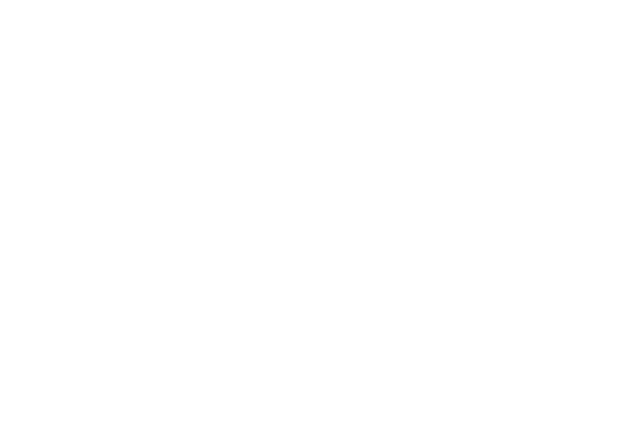
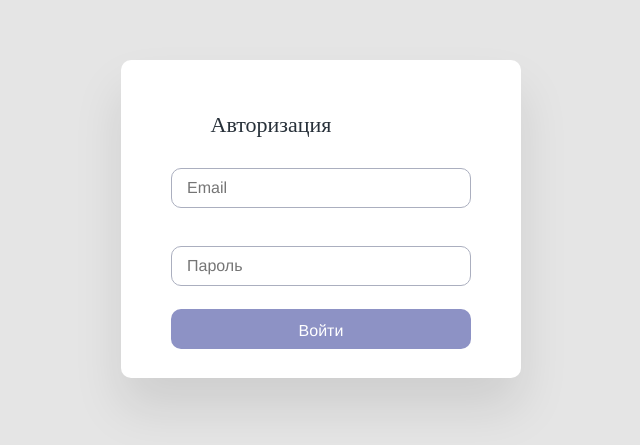
Before and after one commit to ivnikonGB/online_record, a Vue app: page /login in a window 1280 px wide. Shown: the part 181-626 px from the top of the page, without its empty margins (319-959 px from the left). Built offline with nearby package versions, Linux system fonts and the light colour scheme.

Commit message:
add login page

```diff
--- a/src/router/index.js
+++ b/src/router/index.js
@@ -1,6 +1,7 @@
 import Vue from 'vue'
 import VueRouter from 'vue-router'
 import category from '../views/category.vue'
+import login from '../views/login.vue'
 
 Vue.use(VueRouter)
 
@@ -17,6 +18,11 @@
     component: category
   },
   {
+    path: '/login',
+    name: 'login',
+    component: login
+  },
+  {
     path: "/details/:id",
     name: "details",
     component: () =>
--- /dev/null
+++ b/src/views/login.vue
@@ -0,0 +1,92 @@
+<template>
+  <div class="container-login">
+      <div class="login">
+        <form action="#">
+            <span class="login-title">Авторизация</span>
+            <label for="">
+                <input type="text" v-model="login" placeholder="Email" class="login-log">
+            </label>
+            <label for="">
+                <input type="password" v-model="pwd" placeholder="Пароль" class="login-pwd">
+            </label>
+            <a href="#" class="login-In">Войти</a>
+        </form>
+      </div>
+  </div>
+</template>
+
+<script>
+export default {
+
+}
+</script>
+
+<style>
+    @import url('https://fonts.googleapis.com/css2?family=Abel&display=swap');
+    .container-login {
+        background-color: #E5E5E5;
+        height: 100vh;
+        display: flex;
+        justify-content: center;
+        align-items: center;
+    }
+    .login {
+        width: 400px;
+        height: 318px;
+        background: #FFFFFF;
+        box-shadow: 0px 30px 50px rgba(0, 0, 0, 0.1);
+        border-radius: 10px;
+    }
+    .login-title {
+        display: block;
+        margin-top: 50px;
+        width: 300px;
+        height: 28px;
+        font-family: Abel;
+        font-style: normal;
+        font-weight: normal;
+        font-size: 22px;
+        line-height: 28px;
+        color: #28313A;
+    }
+    .login-log {
+        outline: none;
+        margin-top: 30px;
+        padding-left: 15px;
+        width: 300px;
+        height: 40px;
+        border: 1px solid #ABAFBF;
+        box-sizing: border-box;
+        border-radius: 10px;
+    }
+    .login-pwd {
+        outline: none;
+        margin-top: 30px;
+        padding-left: 15px;
+        width: 300px;
+        height: 40px;
+        border: 1px solid #ABAFBF;
+        box-sizing: border-box;
+        border-radius: 10px;
+    }
+    .login-In {
+        display: block;
+        text-decoration: none;
+        margin-top: 15px;
+        margin-left: 50px;
+        padding-top: 10px;
+        width: 300px;
+        height: 40px;
+        background: #8D92C5;
+        border-radius: 10px;
+        color: #ffffff;
+    }
+    .login-In:hover {
+        color: #ffffff;
+        background-color:  #6d72b1;
+        text-decoration: none;
+    }
+    .login-In:active {
+        background: #8D92C5;
+    }
+</style>
--- a/vue.config.js
+++ b/vue.config.js
@@ -4,7 +4,7 @@
         publicPath: '/',
         proxy: {
             '/api': {
-                target: 'http://localhost:3000/',
+                target: 'http://localhost:3000',
                 pathRewrite: { '^/api' : '' },
                 secure: false,
                 changeOrigin: true
```
Also changed, not shown: 1 other file (tests, documents, lock files or other folders).
